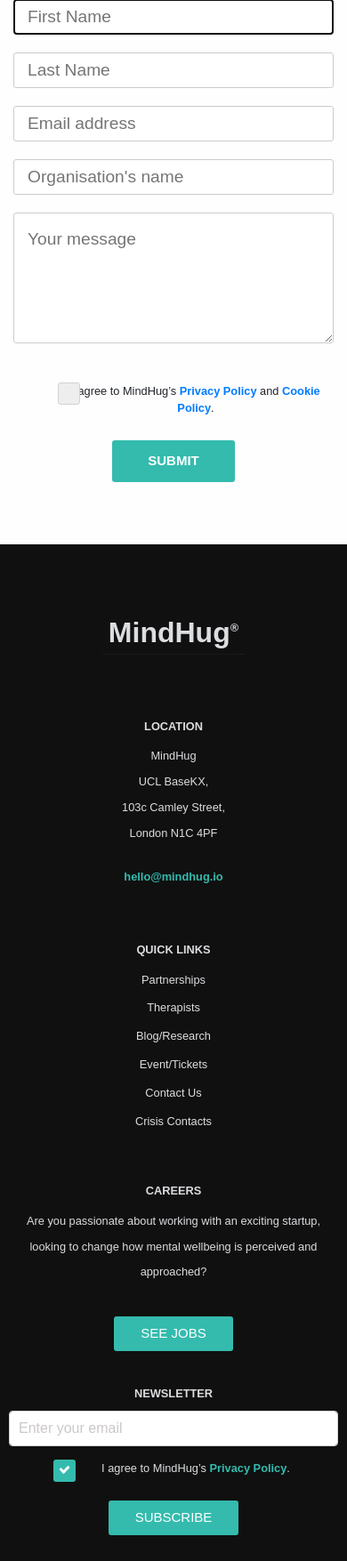
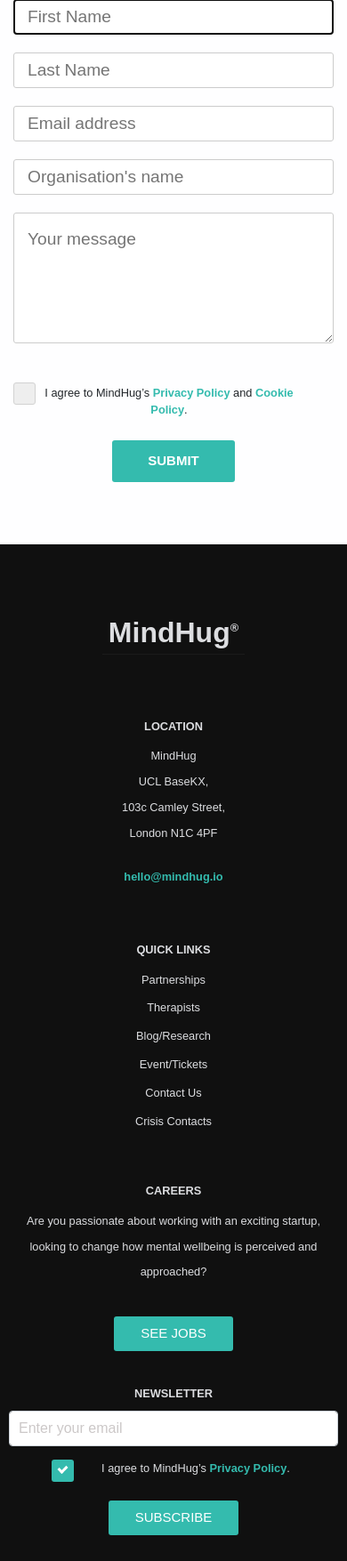
Before and after one commit to Cloudeya/newrelic-install, a Flask app: page /contact in a window 390 px wide. Shown: the part 570-2325 px from the top of the page at 89% size. Run offline with Flask 2, Linux system fonts and the light colour scheme; parts of the project's set-up code (start-up, migrations or seed data) failed here and were passed over; some libraries are stand-ins or nearby versions.

Commit message:
contact page tweaks
Signed-off-by: Finbarrs Oketunji <oketunjifinbarrs@hotmail.com>

```diff
--- a/static/css/responsive.css
+++ b/static/css/responsive.css
@@ -1,4 +1,6 @@
-@media (max-width: 1120px) {}
+@media (max-width: 1120px) {
+
+}
 
 @media (max-width: 992px) {
     .hero-container {
@@ -48,6 +50,12 @@
     .common_style img {
         width: 100%;
         margin: 20px auto;
+    }
+
+    .validation-text {
+        position: relative;
+        top: 2px;
+        right: 60px;
     }
 }
 
@@ -140,6 +148,12 @@
         margin-bottom: 12px;
         cursor: pointer;
     }
+
+    .validation-text {
+        position: relative;
+        top: 2px;
+        right: 30px;
+    }
 }
 
 
@@ -147,9 +161,18 @@
     body {
         font-size: 1.2rem !important;
     }
+
     .about_detail-box {
         margin-top: 20px !important;
         margin-bottom: 60px !important;
+    }
+
+    .mindhug-checkmark {
+        left: -50px !important;
+    }
+
+    .mindhug_checkmark {
+        left: -2px !important;
     }
 }
 
@@ -157,9 +180,18 @@
     body {
         font-size: 1.2rem !important;
     }
+
     .about_detail-box {
         margin-top: 20px !important;
         margin-bottom: 60px !important;
+    }
+
+    .mindhug-checkmark {
+        left: -50px !important;
+    }
+
+    .mindhug_checkmark {
+        left: -2px !important;
     }
 }
 
@@ -167,9 +199,18 @@
     body {
         font-size: 1.2rem !important;
     }
+
     .about_detail-box {
         margin-top: 20px !important;
         margin-bottom: 60px !important;
+    }
+
+    .mindhug-checkmark {
+        left: -50px !important;
+    }
+
+    .mindhug_checkmark {
+        left: -20px !important;
     }
 }
 
--- a/static/css/style.css
+++ b/static/css/style.css
@@ -83,6 +83,15 @@
 
 .footer_link {
   font-weight: 600;
+}
+
+.footer_link {
+  color: #34bbae;
+}
+
+.footer_link:hover {
+  color: #34bbae;
+  opacity: 0.8;
 }
 
 .call_to-btn {
@@ -518,7 +527,7 @@
 
 /* contact section */
 .section .mcp-title-area {
-    max-width: 960px;
+    max-width: 760px;
     margin: 0 auto 70px;
     display: block;
     padding: 0 15px;
@@ -566,8 +575,14 @@
 }
 
 .section .mcp-area button:hover {
-  background-color: #247971;
-  color: #ffffff;
+    background-color: #247971;
+    color: #ffffff;
+}
+
+.validation-text {
+    position: relative;
+    top: 2px;
+    right: 170px;
 }
 
 .contact_section {
@@ -695,7 +710,7 @@
   position: relative;
   padding-left: 35px;
   margin-top: 15px;
-  margin-bottom: 12px;
+  margin-bottom: 40px;
   cursor: pointer;
   font-size: .8rem;
   -webkit-user-select: none;
@@ -758,6 +773,48 @@
   transform: rotate(45deg);
 }
 
+.mindhug-checkmark {
+  position: absolute;
+  top: 0;
+  left: 0;
+  height: 25px;
+  width: 25px;
+  background-color: #eee;
+  border: 1px solid #d2d2d2;
+  border-radius: 3px;
+}
+
+.mindhug_validation:hover input ~ .mindhug-checkmark {
+  background-color: #f9f9f9;
+}
+
+.mindhug_validation input:checked ~ .mindhug-checkmark {
+  background-color: #34bbae;
+  border: none;
+}
+
+.mindhug-checkmark:after {
+  content: "";
+  position: absolute;
+  display: none;
+}
+
+.mindhug_validation input:checked ~ .mindhug-checkmark:after {
+  display: block;
+}
+
+.mindhug_validation .mindhug-checkmark:after {
+  left: 9px;
+  top: 5px;
+  width: 7px;
+  height: 10px;
+  border: solid white;
+  border-width: 0 3px 3px 0;
+  -webkit-transform: rotate(45deg);
+  -ms-transform: rotate(45deg);
+  transform: rotate(45deg);
+}
+
 .social_container {
   width: 90%;
   margin: 0 auto;
--- a/templates/contact.html
+++ b/templates/contact.html
@@ -39,17 +39,13 @@
 
                         <textarea rows="4" cols="50" name="comment" form="contact_workshop" id="mess" placeholder="Your message" tabindex="4"></textarea>
 
-<!--                         <label for="field_terms">
-                            <input type="checkbox" class="mindhug_checkmark" id="field_terms" oninvalid="this.setCustomValidity('Please check the box to continue')" oninput="this.setCustomValidity('')" required/>I accept MindHug's <a href="/privacy-policy" target="_blank">Privacy Policy</a> and <a href = "/cookie-policy" target="_blank">Cookie Policy</a>.
-                        </label> -->
-
                         <label class="mindhug_validation">
 
-                            <input type="checkbox" class="mindhug_checkmark" id="field_terms" oninvalid="this.setCustomValidity('Please check the box to continue')" oninput="this.setCustomValidity('')" required/>
+                            <input type="checkbox" class="mindhug-checkmark" id="field_terms" oninvalid="this.setCustomValidity('Please check the box to continue')" oninput="this.setCustomValidity('')" required/>
 
-                            <span class="mindhug_checkmark"></span>
+                            <span class="mindhug-checkmark"></span>
 
-                            <span>I agree to MindHug’s <a href="/privacy-policy" target="_blank" class="footer_link">Privacy Policy</a> and <a href = "/cookie-policy" target="_blank" class="footer_link">Cookie Policy</a>.</span>
+                            <span class="validation-text">I agree to MindHug’s <a href="/privacy-policy" target="_blank" class="footer_link">Privacy Policy</a> and <a href = "/cookie-policy" target="_blank" class="footer_link">Cookie Policy</a>.</span>
 
                         </label>
 
```
